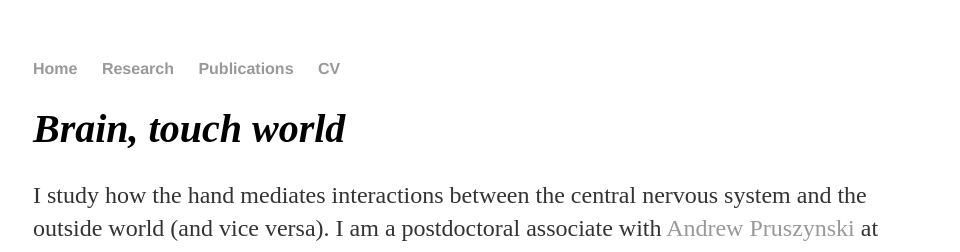
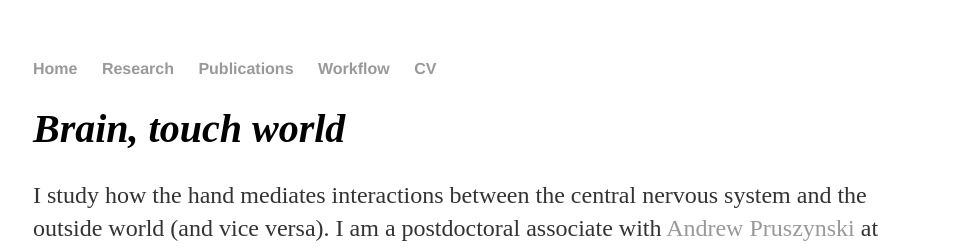
Before and after one commit to sreschechtko/sreschechtko.github.io, a Jekyll site: the page built from index.html, in a window 1280 px wide. Shown: the top 252 px of the page, without its empty margins (159-1119 px from the left). Built offline with Jekyll 4.4.1, drawn with Linux system fonts in a browser that asks for light colours.

Commit message:
Update default.html

```diff
--- a/_layouts/default.html
+++ b/_layouts/default.html
@@ -11,6 +11,7 @@
 	        		<li><a href="/">Home</a></li>
 		        	<li><a href="/research">Research</a></li>
 				<li><a href="/publications">Publications</a></li>
+				<li><a href="/workflow">Workflow</a></li>
 	        		<li><a href="/cv">CV</a></li>
 	    		</ul>
 			</nav>
```
